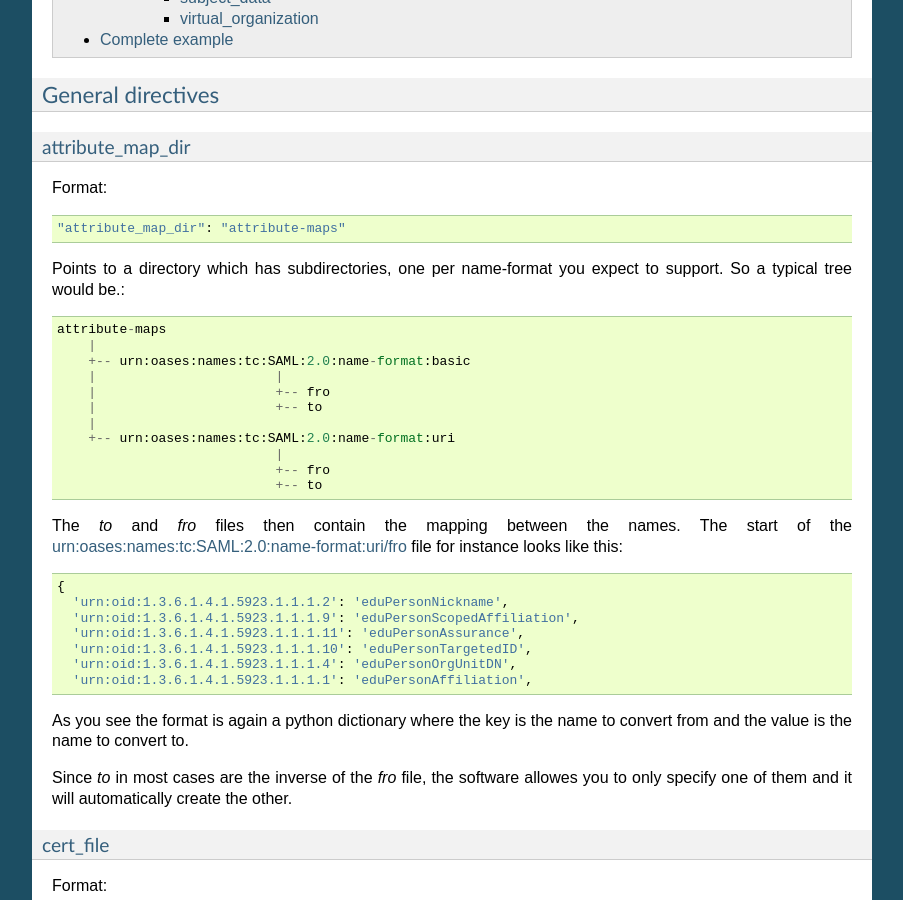
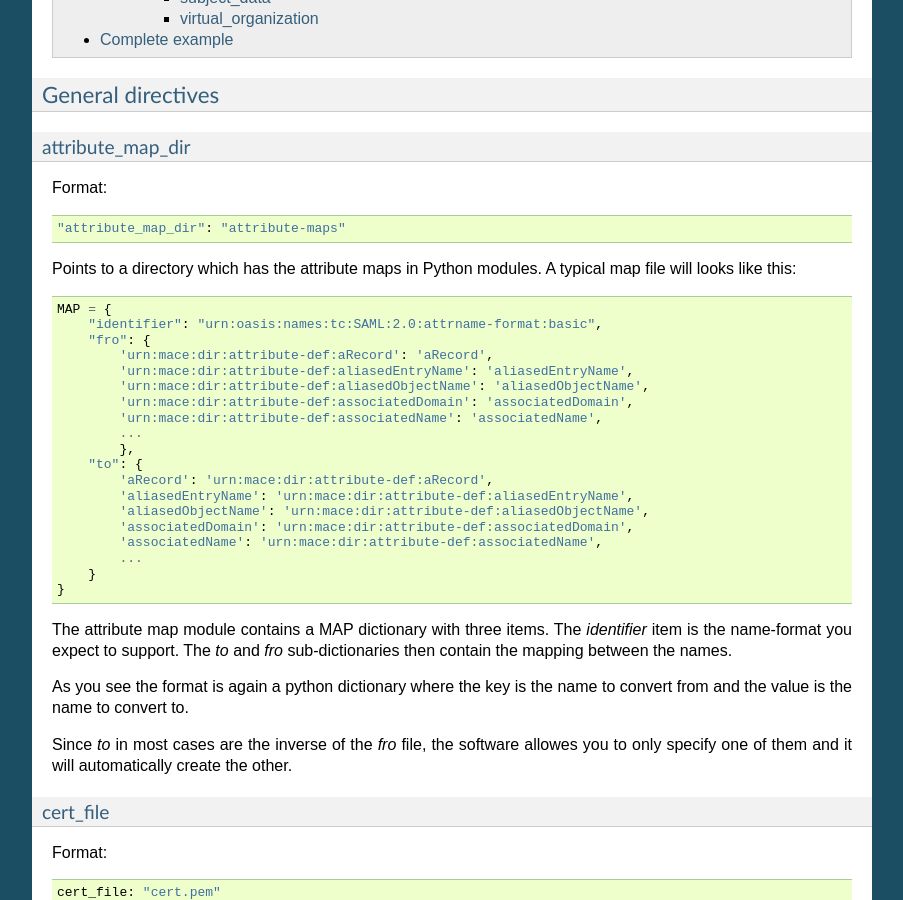
Before and after one commit to IdentityPython/pysaml2, a Sphinx documentation site: the page built from doc/howto/config.rst, in a window 1280 px wide and 900 px high, scrolled down 1316 px. Shown: the whole window, without its empty margins (198-1101 px from the left). Built offline with Sphinx 7.4.7, drawn with Linux system fonts in a browser that asks for light colours; pages that are not in the unit, such as notebooks, are missing from menus.

Commit message:
Updated the attribute maps docs

```diff
--- a/doc/howto/config.rst
+++ b/doc/howto/config.rst
@@ -62,32 +62,32 @@ Format::
 
     "attribute_map_dir": "attribute-maps"
 
-Points to a directory which has subdirectories, one per name-format you
-expect to support. So a typical tree would be.::
+Points to a directory which has the attribute maps in Python modules.
+A typical map file will looks like this::
 
-    attribute-maps
-        |
-        +-- urn:oases:names:tc:SAML:2.0:name-format:basic
-        |                       |
-        |                       +-- fro
-        |                       +-- to
-        |
-        +-- urn:oases:names:tc:SAML:2.0:name-format:uri
-                                |
-                                +-- fro
-                                +-- to
+    MAP = {
+        "identifier": "urn:oasis:names:tc:SAML:2.0:attrname-format:basic",
+        "fro": {
+            'urn:mace:dir:attribute-def:aRecord': 'aRecord',
+            'urn:mace:dir:attribute-def:aliasedEntryName': 'aliasedEntryName',
+            'urn:mace:dir:attribute-def:aliasedObjectName': 'aliasedObjectName',
+            'urn:mace:dir:attribute-def:associatedDomain': 'associatedDomain',
+            'urn:mace:dir:attribute-def:associatedName': 'associatedName',
+            ...
+            },
+        "to": {
+            'aRecord': 'urn:mace:dir:attribute-def:aRecord',
+            'aliasedEntryName': 'urn:mace:dir:attribute-def:aliasedEntryName',
+            'aliasedObjectName': 'urn:mace:dir:attribute-def:aliasedObjectName',
+            'associatedDomain': 'urn:mace:dir:attribute-def:associatedDomain',
+            'associatedName': 'urn:mace:dir:attribute-def:associatedName',
+            ...
+        }
+    }
 
-The *to* and *fro* files then contain the mapping between the names.
-The start of the urn:oases:names:tc:SAML:2.0:name-format:uri/fro file
-for instance looks like this::
-
-    {
-      'urn:oid:1.3.6.1.4.1.5923.1.1.1.2': 'eduPersonNickname',
-      'urn:oid:1.3.6.1.4.1.5923.1.1.1.9': 'eduPersonScopedAffiliation',
-      'urn:oid:1.3.6.1.4.1.5923.1.1.1.11': 'eduPersonAssurance',
-      'urn:oid:1.3.6.1.4.1.5923.1.1.1.10': 'eduPersonTargetedID',
-      'urn:oid:1.3.6.1.4.1.5923.1.1.1.4': 'eduPersonOrgUnitDN',
-      'urn:oid:1.3.6.1.4.1.5923.1.1.1.1': 'eduPersonAffiliation',
+The attribute map module contains a MAP dictionary with three items.  The
+`identifier` item is the name-format you expect to support.
+The *to* and *fro* sub-dictionaries then contain the mapping between the names.
 
 As you see the format is again a python dictionary where the key is the
 name to convert from and the value is the name to convert to.
```
